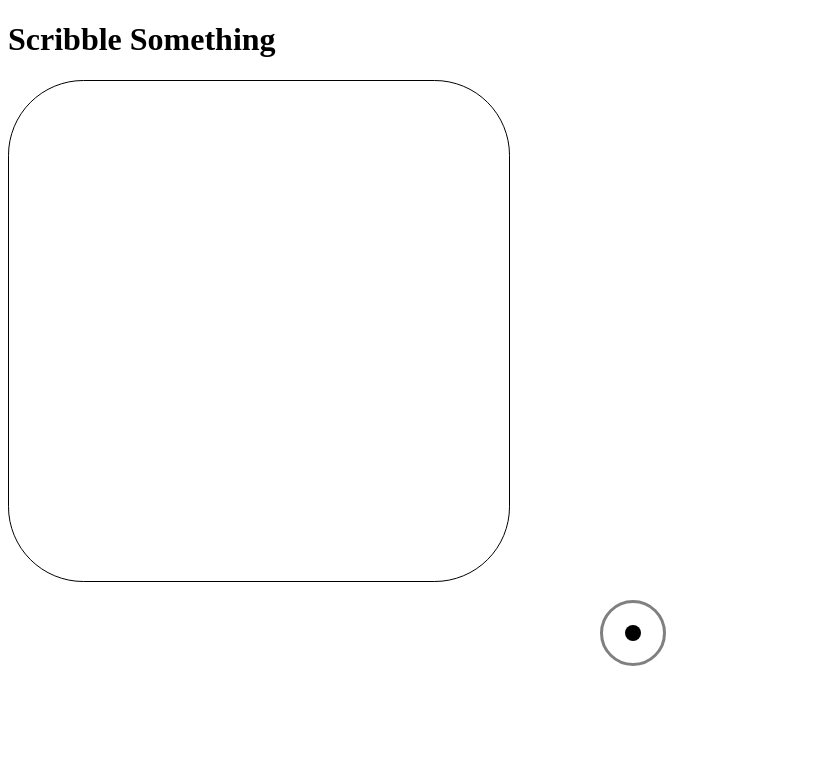
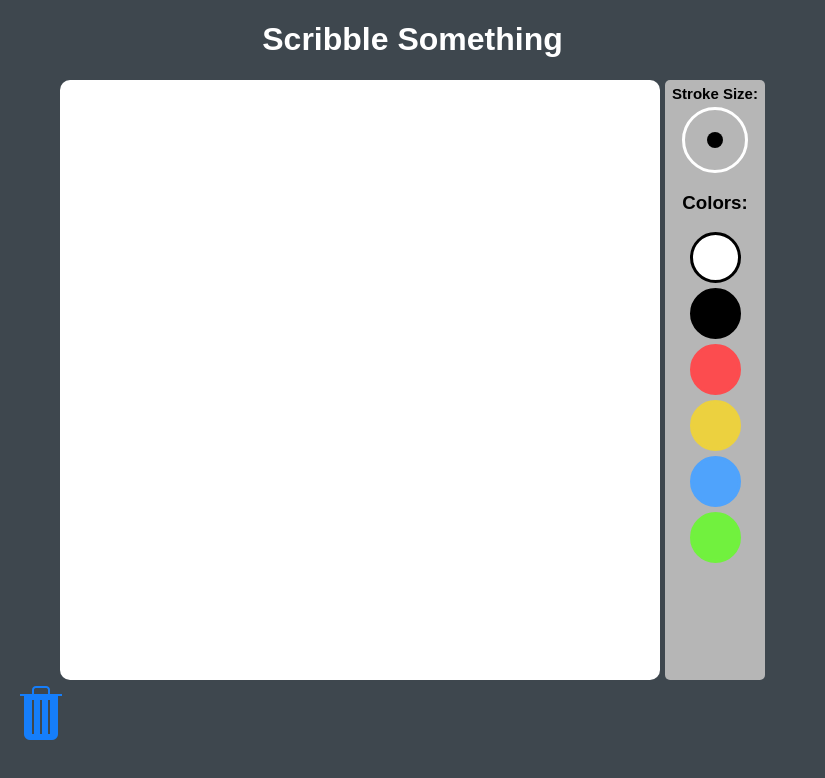
Before and after one commit to NirDafnai/scribble-something, an Electron app: page public/mainWindow.html in a window 825 px wide. Drawn offline with Linux system fonts and the light colour scheme.

Commit message:
Update 4
Added colors, eraser, empty can and beautified the drawing interface.

```diff
--- a/main.js
+++ b/main.js
@@ -12,7 +12,8 @@ function appStart(mainMenuTemplate)
     app.on('ready', function()
     {
         // Create new window
-        mainWindow = new BrowserWindow({width:1024, height:1024});
+        mainWindow = new BrowserWindow({width:825, height:825});
+        mainWindow.setMinimumSize(850, 850)
         // Load html into window
         mainWindow.loadURL(url.format({
             pathname: path.join(__dirname, 'public/mainWindow.html'),
--- a/public/css/style.css
+++ b/public/css/style.css
@@ -1,15 +1,41 @@
-canvas {
-    border:0.5px solid black;
-    border-radius: 15%;
+body {
+    user-select: none;
+    background: #3e474e;
+    font-family: sans-serif;
+}
+#title {
+    color: white;
+    text-align: center;
+    display: block;
+}
+#strokeSizeTitle {
+    margin:5px auto;
+    font-size: 15px;
+}
+
+#parent {
+    margin: 0 auto;
+    text-align: center;
+    display: flex;
+    text-align: center;
+    justify-content: center;
+    flex-wrap: wrap;
+    flex-flow: row wrap;
+}
+#drawingCanvas {
+    background:white;
+    border-radius: 10px;
     cursor: url(../img/cursor.png), crosshair;
 }
-body {
-    user-select: none;
+#toolbox {
+    background-color:rgb(182, 182, 182);
+    width:100px;
+    height:600px;
+    border-radius: 5px;
+    margin-left: 5px;
 }
-.hello {
-    border-radius:50px;
-}
-.innercircle {
+
+#innercircle {
     height: 16px;
     width: 16px;
     background-color: black;
@@ -19,14 +45,78 @@ body {
     top: 22px;
     cursor: ew-resize;
 }
-.outercircle {
+#outercircle {
     height: 60px;
     width: 60px;
-    border: 3px solid grey;
+    border: 3px solid white;
     border-radius: 50%;
     display:block;
     top:600px;
     left:600px;
-    position: absolute;
     cursor: ew-resize;
+    margin: 5px auto;
 }
+#trashcan {
+    cursor: pointer;
+    position: relative;
+    display: flex;
+}
+#white {
+    height: 45px;
+    width: 45px;
+    background-color: #FFFF;
+    border-radius: 100%;
+    margin: auto;
+    border: 3px solid black;
+    cursor: default;
+}
+#black {
+    height: 45px;
+    width: 45px;
+    background-color: black;
+    border-radius: 100%;
+    margin: auto;
+    margin-top: 5px;
+    border: 3px solid black;
+    cursor: pointer;
+}
+#red {
+    height: 45px;
+    width: 45px;
+    background-color: #fc4c4f;
+    border-radius: 100%;
+    margin: auto;
+    margin-top: 5px;
+    border: 3px solid #fc4c4f;
+    cursor: pointer;
+}
+#yellow {
+    height: 45px;
+    width: 45px;
+    background-color: #ECD13F;
+    border-radius: 100%;
+    margin: auto;
+    margin-top: 5px;
+    border: 3px solid #ECD13F;
+    cursor: pointer;
+}
+#blue {
+    height: 45px;
+    width: 45px;
+    background-color: #4fa3fc;
+    border-radius: 100%;
+    margin: auto;
+    margin-top: 5px;
+    border: 3px solid #4fa3fc;
+    cursor: pointer;
+}
+#green {
+    height: 45px;
+    width: 45px;
+    background-color: #71f13e;
+    border-radius: 100%;
+    margin: auto;
+    margin-top: 5px;
+    border: 3px solid #71f13e;
+    cursor: pointer;
+}
--- a/public/js/mainWindow.js
+++ b/public/js/mainWindow.js
@@ -8,15 +8,23 @@ class Canvas
         this.context = this.canvas.getContext("2d");
         this.drawing = false;
         this.strokeSize = 16;
+        this.color = "black"
         this.userPos = {x: 0, y: 0};
         this.innerCircle = document.getElementById('innercircle');
         this.outerCircle = document.getElementById('outercircle');
+        this.emptyButton = document.getElementById('trashcan');
+        this.colorButtons = document.querySelectorAll('.colors')
         this.strokeButtonPressed = false;
         this.addListeners();
     }
     addListeners()
     {
         const self = this;
+        this.colorButtons.forEach(function(colorButton) {
+            colorButton.addEventListener("mousedown", function(event) {
+                self.handleColorClick(event, self, this)
+            })
+        })
         this.canvas.addEventListener("mousedown", function(event) {
             self.drawing = true;
             self.setPosition(event);
@@ -28,6 +36,10 @@ class Canvas
         addEventListener("mouseup", function(event) {
             self.drawing = false;
             self.strokeButtonPressed = false;
+            self.canvas.style.cursor = `url('img/cursor.png'), crosshair`
+        })
+        this.emptyButton.addEventListener("mousedown", function(event) {
+            self.context.clearRect(0, 0, self.canvas.width, self.canvas.height);
         })
         this.innerCircle.addEventListener("mousedown", function(event) {
             self.strokeButtonPressed = true;
@@ -74,11 +86,30 @@ class Canvas
         const mouseY = event.pageY - canvas.offsetTop;
         return {mouseX, mouseY};
     }
+    getPixelColor(x, y, context) {
+        rgb = context.getImageData(x, y, 1, 1).data;
+        return [rgb[0], rgb[1], rgb[2]] // R G B
+    }
     draw(event) {
-        if(event.buttons !== 1) return; // If mouse is clicked then exit out of the function.
+        console.log(event.which)
+        if (event.which === 3) {
+            if (!this.drawing) return;
+            this.canvas.style.cursor = `url('img/erasercursor.png'), crosshair`
+            this.context.beginPath();
+            this.context.lineWidth = this.strokeSize; // width of line
+            this.context.strokeStyle = "white" // color of line
+            this.context.lineCap = "round"; // rounded end cap
+            this.context.moveTo(this.userPos.x, this.userPos.y);
+            this.setPosition(event);
+            this.context.lineTo(this.userPos.x, this.userPos.y);
+            this.context.stroke();
+        }
+         if(event.which !== 1) return; // If anything other than left click is clicked then exit out of the function.
         if (!this.drawing) return;
+        this.canvas.style.cursor = `url('img/cursor.png'), crosshair`
         this.context.beginPath();
         this.context.lineWidth = this.strokeSize; // width of line
+        this.context.strokeStyle = this.color // color of line
         this.context.lineCap = "round"; // rounded end cap
         this.context.moveTo(this.userPos.x, this.userPos.y);
         this.setPosition(event);
@@ -96,6 +127,32 @@ class Canvas
         this.userPos.x = mouseX;
         this.userPos.y = mouseY;
     }
+    handleColorClick(event, self, colorButton) {
+        self.colorButtons.forEach(function(color) {
+             color.style.border = `3px solid ${getStyle(color, "background-color")}`
+             color.style.cursor = "pointer";
+        });
+        if (getStyle(colorButton, 'background-color') === "rgb(255, 255, 255)") {
+            colorButton.style.border = `3px solid black`;
+        }
+        else {
+            colorButton.style.border = `3px solid #FFFF`;
+        }
+        colorButton.style.cursor = "default";
+        self.color = getStyle(colorButton, "background-color")
+    }
+    fill(x, y, color)
+    {
+
+    }
+}
+function getStyle(x, styleProp)
+{
+    if (x.currentStyle)
+        var y = x.currentStyle[styleProp];
+    else if (window.getComputedStyle)
+        var y = document.defaultView.getComputedStyle(x,null).getPropertyValue(styleProp);
+    return y;
 }
 function main() {
     new Canvas();
--- a/public/mainWindow.html
+++ b/public/mainWindow.html
@@ -6,9 +6,25 @@
     <link rel="stylesheet" href="css/style.css" type="text/css" media="screen" title="no title" charset="utf-8">
 </head>
 <body>
-    <h1>Scribble Something</h1>
-    <canvas id="drawingCanvas" width="500" height="500"></canvas>
-    <div class="outercircle" id="outercircle"><div class="innercircle" id="innercircle"></div></div>
+    <h1 id="title">Scribble Something</h1>
+    <div id="parent">
+        <canvas id="drawingCanvas" width="600" height="600"></canvas>
+        <div id="toolbox">
+            <h3 id ="strokeSizeTitle">Stroke Size:</h3>
+            <div id="outercircle" title="Drag left or right to resize"><div id="innercircle"></div></div>
+            <h3 id ="colorTitle">Colors:</h3>
+            <div id="colors">
+                <div id="white" class="colors"></div>
+                <div id="black" class="colors"></div>
+                <div id="red" class="colors"></div>
+                <div id="yellow" class="colors"></div>
+                <div id="blue" class="colors"></div>
+                <div id="green" class="colors"></div>
+            </div>
+        </div>
+    </div>
+    <img id="trashcan" src="img/trash.png"/>
+
 </body>
 <script src="js/mainWindow.js"></script>
 </html>
```
Also changed, not shown: public/img/erasercursor.png (added), public/img/trash.png (added), 1 other file.
